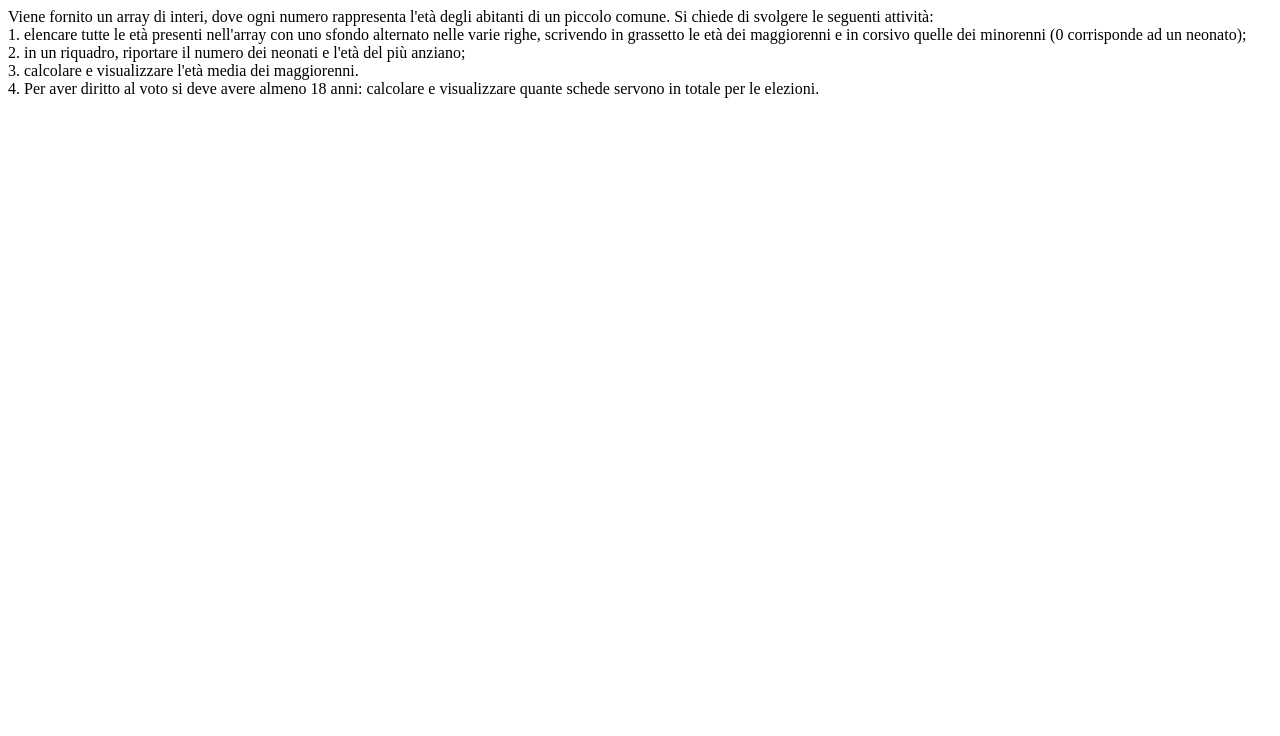
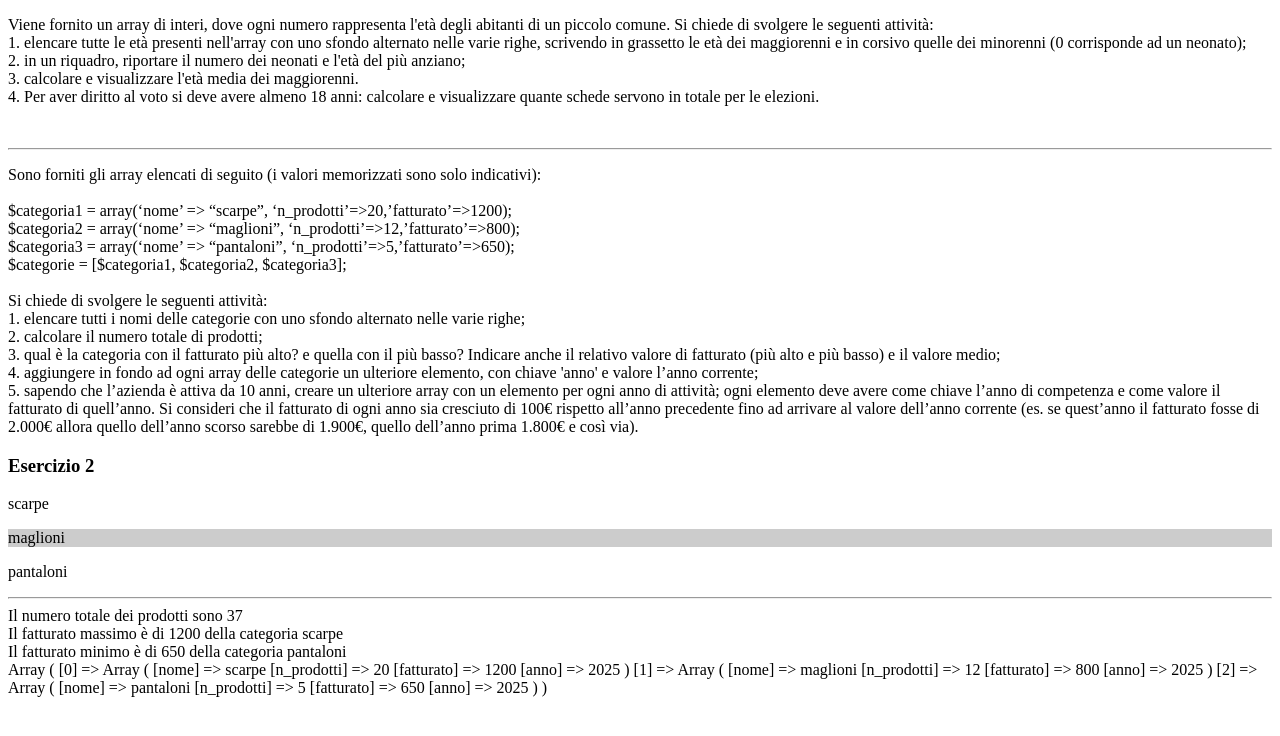
Before and after one commit to Panzed/PHP, a PHP site: the page made by ChiusoliPHP/Lezione6/Esercizio per casa.php in a window 1280 px wide. Shown: the top 736 px of the page. Run offline with PHP 8.4, Linux system fonts and the light colour scheme.

Commit message:
Lezione7

```diff
--- a/ChiusoliPHP/Lezione6/Array associativi.php
+++ b/ChiusoliPHP/Lezione6/Array associativi.php
@@ -104,11 +104,6 @@
         //1 riga per ogni persona
         echo "<tr>";
         foreach ($persona as $k => $v) {
-            //se sei la persona con il primo indice, aggiungi la riga delle etichette
-            if ($indice == 0) {
-            }
-
-            //1 cella per ogni valore della persona
             echo "<td>$v</td>";
         }
         echo "</tr>";
--- a/ChiusoliPHP/Lezione6/Esercizio per casa.php
+++ b/ChiusoliPHP/Lezione6/Esercizio per casa.php
@@ -8,6 +8,7 @@
 </head>
 
 <body>
+    <p>
         Viene fornito un array di interi, dove ogni numero rappresenta l&#39;età degli abitanti di un piccolo
         comune. Si chiede di svolgere le seguenti attività:
         <br>1. elencare tutte le età presenti nell&#39;array con uno sfondo alternato nelle varie righe,
@@ -17,6 +18,83 @@
         <br>3. calcolare e visualizzare l&#39;età media dei maggiorenni.
         <br>4. Per aver diritto al voto si deve avere almeno 18 anni: calcolare e visualizzare quante
         schede servono in totale per le elezioni.
+    </p>
+
+    <br>
+    <hr>
+    <p>
+        Sono forniti gli array elencati di seguito (i valori memorizzati sono solo indicativi): <br>
+        <br>$categoria1 = array(‘nome’ =&gt; “scarpe”, ‘n_prodotti’=&gt;20,’fatturato’=&gt;1200);
+        <br>$categoria2 = array(‘nome’ =&gt; “maglioni”, ‘n_prodotti’=&gt;12,’fatturato’=&gt;800);
+        <br>$categoria3 = array(‘nome’ =&gt; “pantaloni”, ‘n_prodotti’=&gt;5,’fatturato’=&gt;650);
+        <br>$categorie = [$categoria1, $categoria2, $categoria3]; <br>
+        <br>Si chiede di svolgere le seguenti attività:
+        <br>1. elencare tutti i nomi delle categorie con uno sfondo alternato nelle varie righe;
+        <br>2. calcolare il numero totale di prodotti;
+        <br>3. qual è la categoria con il fatturato più alto? e quella con il più basso? Indicare
+        anche il relativo valore di fatturato (più alto e più basso) e il valore medio;
+        <br>4. aggiungere in fondo ad ogni array delle categorie un ulteriore elemento, con
+        chiave &#39;anno&#39; e valore l’anno corrente;
+        <br>5. sapendo che l’azienda è attiva da 10 anni, creare un ulteriore array con un
+        elemento per ogni anno di attività; ogni elemento deve avere come chiave l’anno
+        di competenza e come valore il fatturato di quell’anno. Si consideri che il
+        fatturato di ogni anno sia cresciuto di 100€ rispetto all’anno precedente fino ad
+        arrivare al valore dell’anno corrente (es. se quest’anno il fatturato fosse di
+        2.000€ allora quello dell’anno scorso sarebbe di 1.900€, quello dell’anno prima
+        1.800€ e così via).
+    </p>
+
+
+    <h3>Esercizio 2</h3>
+
+    <?php
+
+    $categoria1 = ['nome' => "scarpe", 'n_prodotti' => 20, 'fatturato' => 1200];
+    $categoria2 = ['nome' => "maglioni", 'n_prodotti' => 12, 'fatturato' => 800];
+    $categoria3 = ['nome' => "pantaloni", 'n_prodotti' => 5, 'fatturato' => 650];
+    $categorie = [$categoria1, $categoria2, $categoria3];
+
+    $somma = 0;
+    $max_fatturato = $categorie[0]['fatturato'];  //modo dinamico
+    $min_fatturato = 0;  //modo più statico
+
+
+    foreach ($categorie as $i => $categoria) {
+        $colore = "#fff";
+        if ($i % 2) {
+            $colore = "#ccc";
+        }
+        echo "<p style='background-color:$colore'>" . $categoria['nome'] . "</p>";
+
+        $somma += $categoria['n_prodotti'];
+
+
+        if ($categoria['fatturato'] >= $max_fatturato) {
+            $max_fatturato = $categoria['fatturato'];
+            $max_fatturato_nome = $categoria['nome'];
+        } elseif ($categoria['fatturato'] < $max_fatturato) {
+            $min_fatturato = $categoria['fatturato'];
+            $min_fatturato_nome = $categoria['nome'];
+        }
+
+            $categorie[$i]['anno'] = 2025;
+    }
+
+
+
+    echo "<hr>";
+
+    echo "Il numero totale dei prodotti sono  $somma <br>";
+
+    echo "Il fatturato massimo è di $max_fatturato della categoria " . $max_fatturato_nome . "<br>";
+    echo "Il fatturato minimo è di $min_fatturato della categoria " . $min_fatturato_nome . "<br>";
+
+    print_r($categorie);
+
+
+
+
+    ?>
 </body>
 
 </html>
```
Also changed, not shown: ChiusoliPHP/Lezione7/funzioni.php (added, +25 -0 lines). Lines whose indentation alone changed are shown as unchanged.
